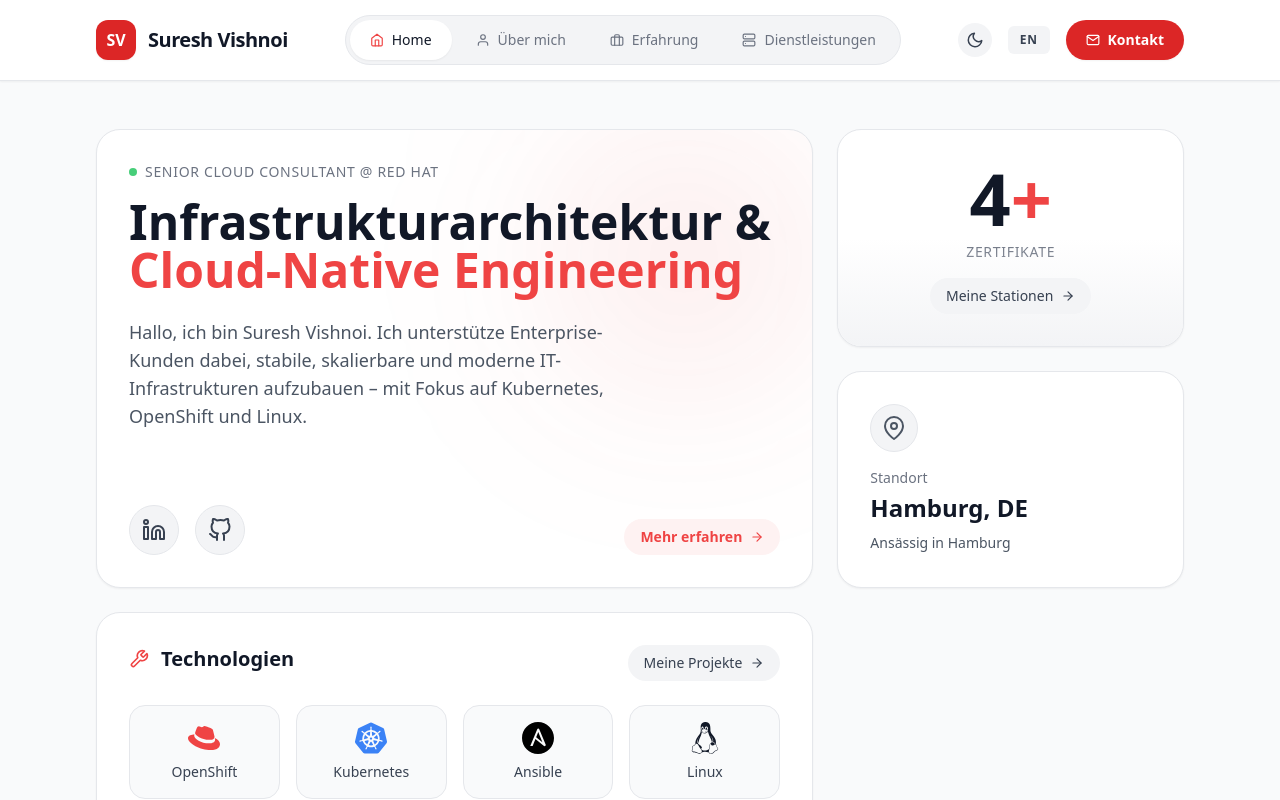
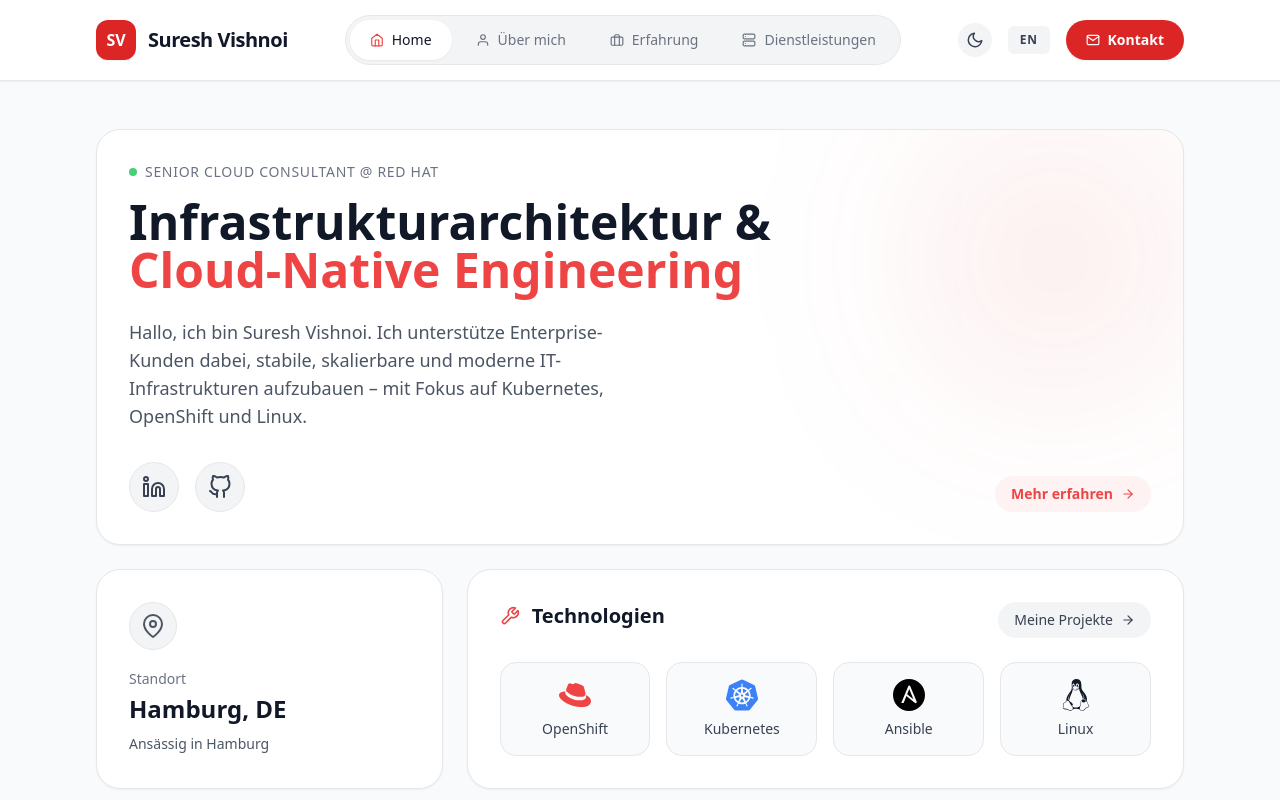
Before and after one commit to vishnoisuresh/suresh-vishnoi-portfolio, a Next.js app: page / in a window 1280 px wide. Shown: the top 800 px of the page. Built offline with nearby package versions, Linux system fonts and the light colour scheme.

Commit message:
Remove 10+ certification/experience card and span intro

```diff
--- a/src/pages/index.js
+++ b/src/pages/index.js
@@ -42,7 +42,7 @@
   return (
     <div className="grid grid-cols-1 md:grid-cols-3 gap-4 md:gap-6 auto-rows-[minmax(180px,auto)]">
 
-      <Link href="/about" className="md:col-span-2 row-span-2 group focus:outline-none">
+      <Link href="/about" className="md:col-span-3 row-span-2 group focus:outline-none">
         <motion.div
           initial={{ opacity: 0, y: 20 }} animate={{ opacity: 1, y: 0 }} transition={{ duration: 0.5 }}
           className="bg-white dark:bg-[#111] border border-gray-200 dark:border-white/10 rounded-3xl p-8 relative overflow-hidden h-full flex flex-col group-hover:border-red-500/50 transition-all shadow-sm dark:shadow-none"
@@ -78,19 +78,7 @@
         </motion.div>
       </Link>
 
-      <Link href="/experience" className="group focus:outline-none">
-        <motion.div
-          initial={{ opacity: 0, y: 20 }} animate={{ opacity: 1, y: 0 }} transition={{ duration: 0.5, delay: 0.1 }}
-          className="bg-white dark:bg-[#111] border border-gray-200 dark:border-white/10 rounded-3xl p-8 flex flex-col items-center justify-center text-center relative overflow-hidden h-full group-hover:border-blue-500/50 transition-all shadow-sm dark:shadow-none"
-        >
-          <div className="absolute bottom-0 left-0 w-full h-1/2 bg-gradient-to-t from-gray-100 dark:from-white/5 to-transparent"></div>
-          <h2 className="text-7xl font-black text-gray-900 dark:text-white mb-2">4<span className="text-red-500">+</span></h2>
-          <p className="text-gray-500 dark:text-gray-400 font-medium uppercase tracking-wider text-sm mb-4">{t.expYears}</p>
-          <div className="text-gray-700 dark:text-gray-300 text-sm font-medium flex items-center bg-gray-100 dark:bg-white/10 px-4 py-2 rounded-full transform group-hover:translate-y-[-4px] transition-all">
-            {t.projBtn} <FiArrowRight className="ml-2" />
-          </div>
-        </motion.div>
-      </Link>
+
 
       <motion.div
         initial={{ opacity: 0, y: 20 }} animate={{ opacity: 1, y: 0 }} transition={{ duration: 0.5, delay: 0.2 }}
```
